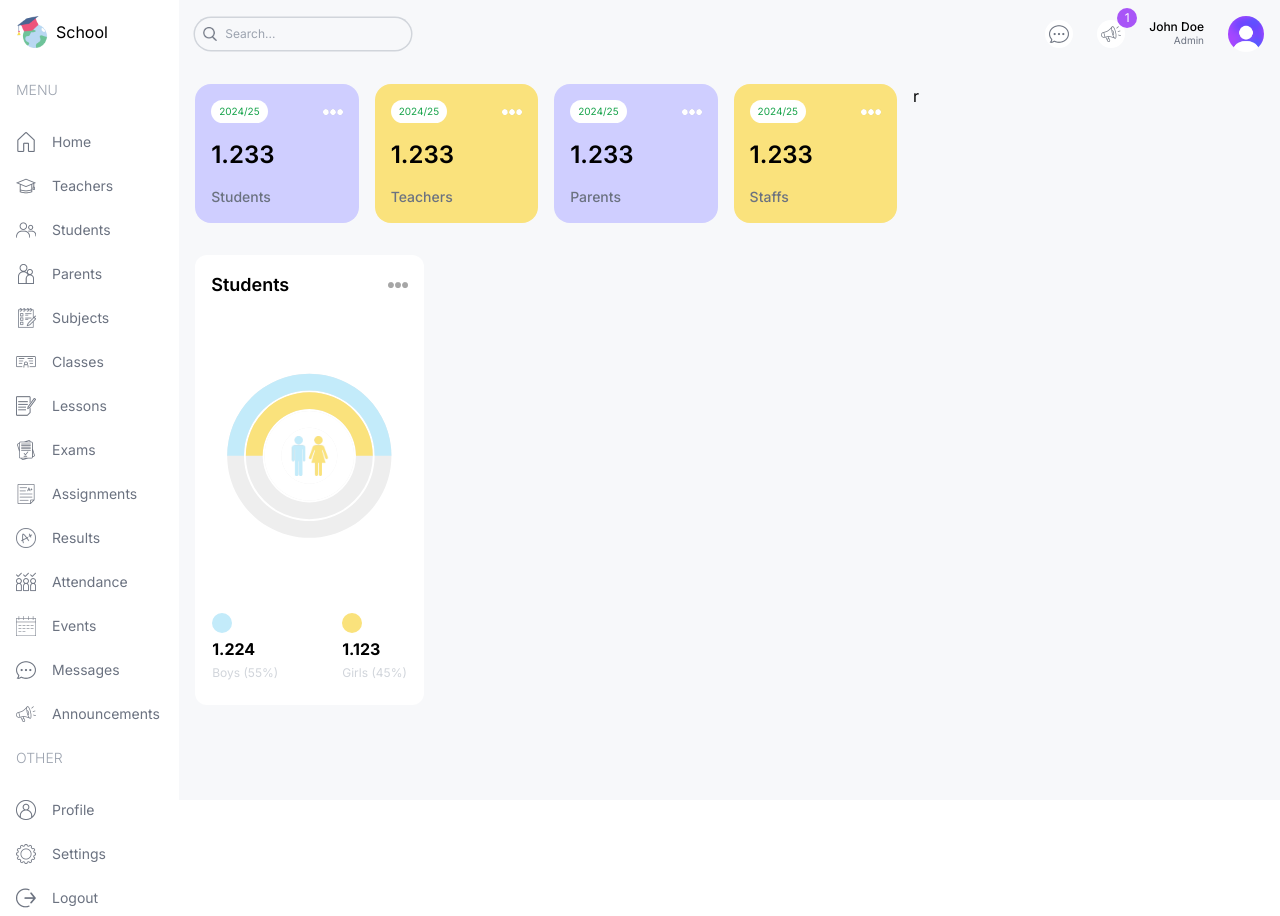
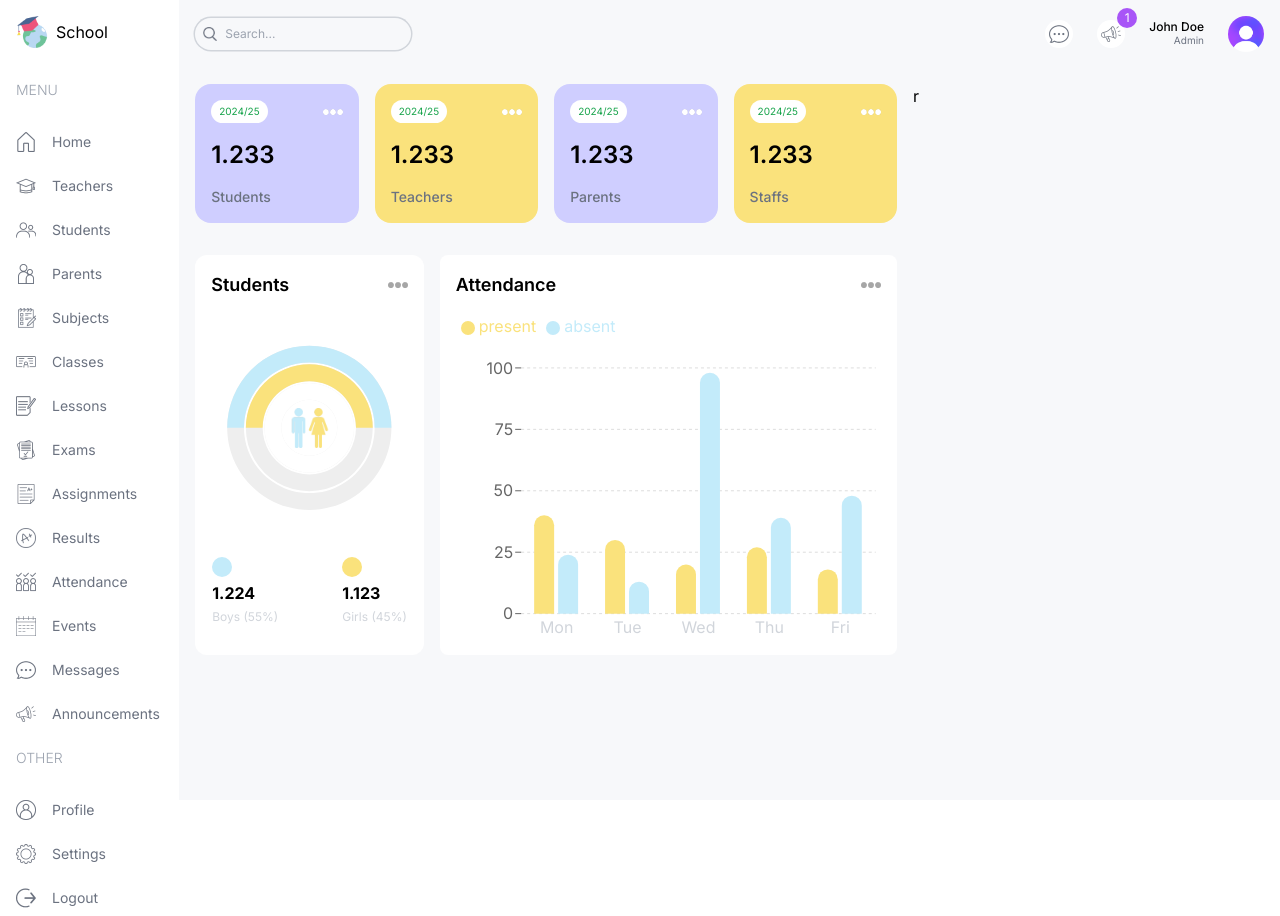
Before and after one commit to TinhNguyenTB/school-management, a Next.js app: page /admin in a window 1280 px wide. Built offline with nearby package versions, Linux system fonts and the light colour scheme.

Commit message:
Attendance Chart

```diff
--- a/src/app/(dashboard)/admin/page.tsx
+++ b/src/app/(dashboard)/admin/page.tsx
@@ -1,3 +1,4 @@
+import AttendanceChart from "@/components/AttendanceChart"
 import CountChart from "@/components/CountChart"
 import UserCard from "@/components/UserCard"
 
@@ -17,16 +18,16 @@
                 {/* middle chart */}
                 <div className="flex gap-4 flex-col lg:flex-row">
                     {/* count chart */}
-                    <div className="w-full lg:w-1/3 h-[450px]">
+                    <div className="w-full lg:w-1/3 h-[400px]">
                         <CountChart />
                     </div>
                     {/* attendance chart */}
-                    <div className="w-full lg:w-2/3 h-[450px]">
-
+                    <div className="w-full lg:w-2/3 h-[400px]">
+                        <AttendanceChart />
                     </div>
                 </div>
                 {/* bottom chart */}
-                <div className="">
+                <div className="w-full h-[500px]">
 
                 </div>
             </div>
--- /dev/null
+++ b/src/components/AttendanceChart.tsx
@@ -0,0 +1,69 @@
+'use client'
+
+import Image from 'next/image';
+import { BarChart, Bar, Rectangle, XAxis, YAxis, CartesianGrid, Tooltip, Legend, ResponsiveContainer } from 'recharts';
+
+const data = [
+    {
+        name: 'Mon',
+        present: 40,
+        absent: 24,
+    },
+    {
+        name: 'Tue',
+        present: 30,
+        absent: 13,
+    },
+    {
+        name: 'Wed',
+        present: 20,
+        absent: 98,
+    },
+    {
+        name: 'Thu',
+        present: 27,
+        absent: 39,
+    },
+    {
+        name: 'Fri',
+        present: 18,
+        absent: 48,
+    },
+];
+
+const AttendanceChart = () => {
+    return (
+        <div className='bg-white rounded-lg p-4 h-full'>
+            <div className='flex justify-between items-center'>
+                <h1 className='text-lg font-semibold'>Attendance</h1>
+                <Image src={'/moreDark.png'} alt='moreDark' width={20} height={20} />
+            </div>
+            <ResponsiveContainer width="100%" height="95%">
+                <BarChart
+                    width={500}
+                    height={300}
+                    data={data}
+                    barSize={20}
+                >
+                    <CartesianGrid strokeDasharray="3 3" vertical={false} stroke='#ddd' />
+                    <XAxis dataKey="name" axisLine={false} tick={{ fill: "#d1d5db" }} tickLine={false} />
+                    <YAxis axisLine={false} />
+                    <Tooltip contentStyle={{ borderRadius: "10px", borderColor: 'lightgrey' }} />
+                    <Legend align='left' verticalAlign='top'
+                        wrapperStyle={{ paddingTop: "10px", paddingBottom: '30px' }}
+                    />
+                    <Bar dataKey="present" fill="#FAE27C"
+                        legendType='circle'
+                        radius={[10, 10, 0, 0]}
+                    />
+                    <Bar dataKey="absent" fill="#C3EBFA"
+                        legendType='circle'
+                        radius={[10, 10, 0, 0]}
+                    />
+                </BarChart>
+            </ResponsiveContainer>
+        </div>
+    )
+}
+
+export default AttendanceChart
--- a/src/components/CountChart.tsx
+++ b/src/components/CountChart.tsx
@@ -30,7 +30,7 @@
                 <Image src={'/moreDark.png'} alt='moreDark' width={20} height={20} />
             </div>
             {/* chart */}
-            <div className='w-full h-[75%] relative'>
+            <div className='w-full h-[70%] relative'>
                 <ResponsiveContainer>
                     <RadialBarChart cx="50%" cy="50%" innerRadius="40%" outerRadius="100%" barSize={30} data={data}>
                         <RadialBar
```
